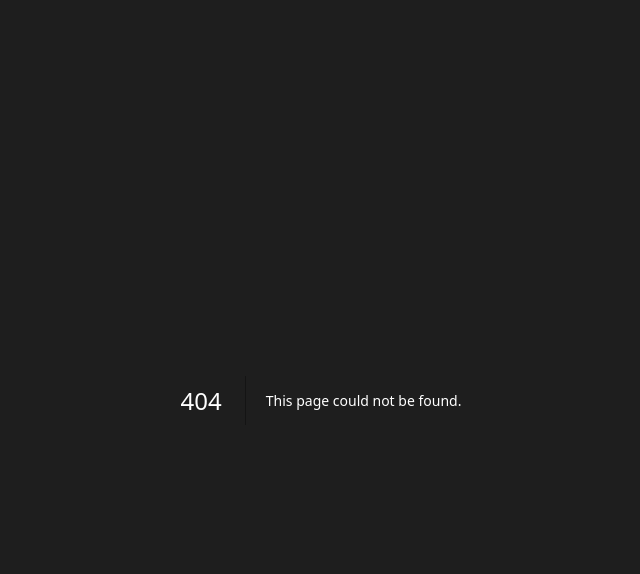
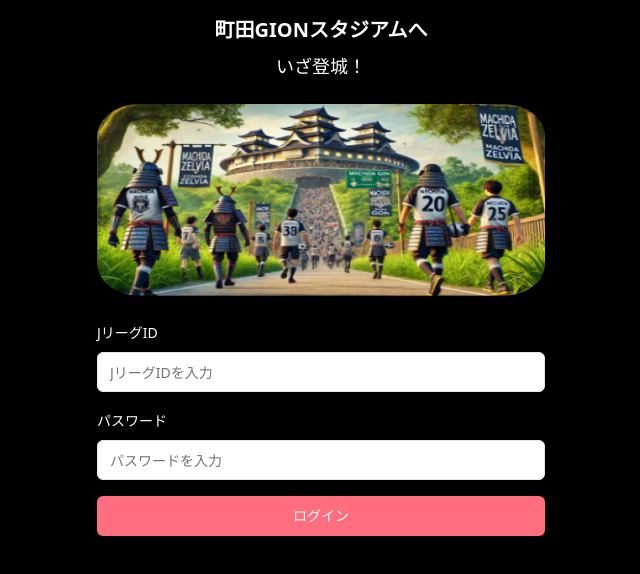
Before and after one commit to Rika-7/geo_frontend, a Next.js app: page /login in a window 1280 px wide. Before the commit this address had no page. Shown: the top 574 px of the page, without its empty margins (319-959 px from the left). Built offline with nearby package versions, Linux system fonts and the light colour scheme.

Commit message:
Created the second page with a page transition from the home page.

```diff
--- a/package.json
+++ b/package.json
@@ -9,6 +9,8 @@
     "lint": "next lint"
   },
   "dependencies": {
+    "@hookform/resolvers": "^3.9.1",
+    "@radix-ui/react-label": "^2.1.0",
     "@radix-ui/react-slot": "^1.1.0",
     "class-variance-authority": "^0.7.0",
     "clsx": "^2.1.1",
@@ -19,9 +21,11 @@
     "next": "15.0.2",
     "react": "^18.3.1",
     "react-dom": "^18.3.1",
+    "react-hook-form": "^7.53.2",
     "react-leaflet": "^4.2.1",
     "tailwind-merge": "^2.5.4",
-    "tailwindcss-animate": "^1.0.7"
+    "tailwindcss-animate": "^1.0.7",
+    "zod": "^3.23.8"
   },
   "devDependencies": {
     "@types/leaflet": "^1.9.14",
--- /dev/null
+++ b/src/app/login/page.tsx
@@ -0,0 +1,92 @@
+'use client'
+
+import React from "react"
+import { useForm } from "react-hook-form"
+import { zodResolver } from "@hookform/resolvers/zod"
+import * as z from "zod"
+import { Button } from "@/components/ui/button"
+import {
+  Form,
+  FormControl,
+  FormField,
+  FormItem,
+  FormLabel,
+  FormMessage,
+} from "@/components/ui/form"
+import { Input } from "@/components/ui/input"
+import Image from 'next/image'
+
+const formSchema = z.object({
+  jleagueId: z.string().min(1, { message: "JリーグIDを入力してください" }),
+  password: z.string().min(6, { message: "パスワードは6文字以上で入力してください" }),
+})
+
+export default function Login() {
+  const form = useForm<z.infer<typeof formSchema>>({
+    resolver: zodResolver(formSchema),
+    defaultValues: {
+      jleagueId: "",
+      password: "",
+    },
+  })
+
+  function onSubmit(values: z.infer<typeof formSchema>) {
+    // Handle form submission
+    console.log(values)
+  }
+
+  return (
+    <div className="min-h-screen bg-black text-white font-sans">
+      <main className="p-4 space-y-6">
+        <div className="text-center">
+          <h1 className="text-xl font-bold">町田GIONスタジアムへ</h1>
+          <h2 className="text-lg mt-2">いざ登城！</h2>
+        </div>
+
+        <div className="relative w-full max-w-md h-48 mx-auto">
+          <Image
+            src="/images/castle.png"
+            alt="castle"
+            fill
+            className="rounded-lg"
+            priority
+          />
+        </div>
+
+        <Form {...form}>
+          <form onSubmit={form.handleSubmit(onSubmit)} className="space-y-4 max-w-md mx-auto">
+            <FormField
+              control={form.control}
+              name="jleagueId"
+              render={({ field }) => (
+                <FormItem>
+                  <FormLabel className="text-white">JリーグID</FormLabel>
+                  <FormControl>
+                    <Input placeholder="JリーグIDを入力" {...field} className="bg-white text-black" />
+                  </FormControl>
+                  <FormMessage />
+                </FormItem>
+              )}
+            />
+            <FormField
+              control={form.control}
+              name="password"
+              render={({ field }) => (
+                <FormItem>
+                  <FormLabel className="text-white">パスワード</FormLabel>
+                  <FormControl>
+                    <Input placeholder="パスワードを入力" type="password" {...field} className="bg-white text-black" />
+                  </FormControl>
+                  <FormMessage />
+                </FormItem>
+              )}
+            />
+            <Button type="submit" className="w-full bg-[#FF6E7F] hover:bg-[#FF5C6F] text-white">
+              ログイン
+            </Button>
+          </form>
+        </Form>
+      </main>
+    </div>
+  )
+}
--- a/src/app/page.tsx
+++ b/src/app/page.tsx
@@ -1,24 +1,8 @@
-// import React from "react";
-// import { Button, buttonVariants } from "@/components/ui/button";
-// import Link from "next/link";
-
-// const Home: React.FC = () => {
-//   return (
-//     <div className="flex flex-col items-center justify-center h-screen">
-//       <div className="mb-4">Home</div>
-//       <Link href="/map" passHref>
-//         <Button className={buttonVariants({ variant: "secondary" })}>
-//           Map Page
-//         </Button>
-//       </Link>
-//     </div>
-//   );
-// };
-
 import React from "react"
 import { ChevronDown } from 'lucide-react'
 import { Button } from "@/components/ui/button"
 import Image from 'next/image';
+import Link from 'next/link'
 
 const Home: React.FC = () => {
   return (
@@ -57,7 +41,11 @@
         </div>
 
         <div className="space-y-3 pt-4">
-          <Button className="w-full bg-[#FF6E7F] hover:bg-[#FF5C6F] text-white">ログイン</Button>
+          <Button className="w-full bg-[#FF6E7F] hover:bg-[#FF5C6F] text-white">
+            <Link href="/login">
+              ログイン
+            </Link>
+          </Button>
           <Button variant="outline" className="w-full bg-transparent text-white border-white hover:bg-white hover:text-black">新規登録</Button>
         </div>
       </main>
--- /dev/null
+++ b/src/components/ui/form.tsx
@@ -0,0 +1,178 @@
+"use client"
+
+import * as React from "react"
+import * as LabelPrimitive from "@radix-ui/react-label"
+import { Slot } from "@radix-ui/react-slot"
+import {
+  Controller,
+  ControllerProps,
+  FieldPath,
+  FieldValues,
+  FormProvider,
+  useFormContext,
+} from "react-hook-form"
+
+import { cn } from "@/lib/utils"
+import { Label } from "@/components/ui/label"
+
+const Form = FormProvider
+
+type FormFieldContextValue<
+  TFieldValues extends FieldValues = FieldValues,
+  TName extends FieldPath<TFieldValues> = FieldPath<TFieldValues>
+> = {
+  name: TName
+}
+
+const FormFieldContext = React.createContext<FormFieldContextValue>(
+  {} as FormFieldContextValue
+)
+
+const FormField = <
+  TFieldValues extends FieldValues = FieldValues,
+  TName extends FieldPath<TFieldValues> = FieldPath<TFieldValues>
+>({
+  ...props
+}: ControllerProps<TFieldValues, TName>) => {
+  return (
+    <FormFieldContext.Provider value={{ name: props.name }}>
+      <Controller {...props} />
+    </FormFieldContext.Provider>
+  )
+}
+
+const useFormField = () => {
+  const fieldContext = React.useContext(FormFieldContext)
+  const itemContext = React.useContext(FormItemContext)
+  const { getFieldState, formState } = useFormContext()
+
+  const fieldState = getFieldState(fieldContext.name, formState)
+
+  if (!fieldContext) {
+    throw new Error("useFormField should be used within <FormField>")
+  }
+
+  const { id } = itemContext
+
+  return {
+    id,
+    name: fieldContext.name,
+    formItemId: `${id}-form-item`,
+    formDescriptionId: `${id}-form-item-description`,
+    formMessageId: `${id}-form-item-message`,
+    ...fieldState,
+  }
+}
+
+type FormItemContextValue = {
+  id: string
+}
+
+const FormItemContext = React.createContext<FormItemContextValue>(
+  {} as FormItemContextValue
+)
+
+const FormItem = React.forwardRef<
+  HTMLDivElement,
+  React.HTMLAttributes<HTMLDivElement>
+>(({ className, ...props }, ref) => {
+  const id = React.useId()
+
+  return (
+    <FormItemContext.Provider value={{ id }}>
+      <div ref={ref} className={cn("space-y-2", className)} {...props} />
+    </FormItemContext.Provider>
+  )
+})
+FormItem.displayName = "FormItem"
+
+const FormLabel = React.forwardRef<
+  React.ElementRef<typeof LabelPrimitive.Root>,
+  React.ComponentPropsWithoutRef<typeof LabelPrimitive.Root>
+>(({ className, ...props }, ref) => {
+  const { error, formItemId } = useFormField()
+
+  return (
+    <Label
+      ref={ref}
+      className={cn(error && "text-red-500 dark:text-red-900", className)}
+      htmlFor={formItemId}
+      {...props}
+    />
+  )
+})
+FormLabel.displayName = "FormLabel"
+
+const FormControl = React.forwardRef<
+  React.ElementRef<typeof Slot>,
+  React.ComponentPropsWithoutRef<typeof Slot>
+>(({ ...props }, ref) => {
+  const { error, formItemId, formDescriptionId, formMessageId } = useFormField()
+
+  return (
+    <Slot
+      ref={ref}
+      id={formItemId}
+      aria-describedby={
+        !error
+          ? `${formDescriptionId}`
+          : `${formDescriptionId} ${formMessageId}`
+      }
+      aria-invalid={!!error}
+      {...props}
+    />
+  )
+})
+FormControl.displayName = "FormControl"
+
+const FormDescription = React.forwardRef<
+  HTMLParagraphElement,
+  React.HTMLAttributes<HTMLParagraphElement>
+>(({ className, ...props }, ref) => {
+  const { formDescriptionId } = useFormField()
+
+  return (
+    <p
+      ref={ref}
+      id={formDescriptionId}
+      className={cn("text-sm text-neutral-500 dark:text-neutral-400", className)}
+      {...props}
+    />
+  )
+})
+FormDescription.displayName = "FormDescription"
+
+const FormMessage = React.forwardRef<
+  HTMLParagraphElement,
+  React.HTMLAttributes<HTMLParagraphElement>
+>(({ className, children, ...props }, ref) => {
+  const { error, formMessageId } = useFormField()
+  const body = error ? String(error?.message) : children
+
+  if (!body) {
+    return null
+  }
+
+  return (
+    <p
+      ref={ref}
+      id={formMessageId}
+      className={cn("text-sm font-medium text-red-500 dark:text-red-900", className)}
+      {...props}
+    >
+      {body}
+    </p>
+  )
+})
+FormMessage.displayName = "FormMessage"
+
+export {
+  useFormField,
+  Form,
+  FormItem,
+  FormLabel,
+  FormControl,
+  FormDescription,
+  FormMessage,
+  FormField,
+}
--- /dev/null
+++ b/src/components/ui/input.tsx
@@ -0,0 +1,22 @@
+import * as React from "react"
+
+import { cn } from "@/lib/utils"
+
+const Input = React.forwardRef<HTMLInputElement, React.ComponentProps<"input">>(
+  ({ className, type, ...props }, ref) => {
+    return (
+      <input
+        type={type}
+        className={cn(
+          "flex h-10 w-full rounded-md border border-neutral-200 bg-white px-3 py-2 text-base ring-offset-white file:border-0 file:bg-transparent file:text-sm file:font-medium file:text-neutral-950 placeholder:text-neutral-500 focus-visible:outline-none focus-visible:ring-2 focus-visible:ring-neutral-950 focus-visible:ring-offset-2 disabled:cursor-not-allowed disabled:opacity-50 md:text-sm dark:border-neutral-800 dark:bg-neutral-950 dark:ring-offset-neutral-950 dark:file:text-neutral-50 dark:placeholder:text-neutral-400 dark:focus-visible:ring-neutral-300",
+          className
+        )}
+        ref={ref}
+        {...props}
+      />
+    )
+  }
+)
+Input.displayName = "Input"
+
+export { Input }
--- /dev/null
+++ b/src/components/ui/label.tsx
@@ -0,0 +1,26 @@
+"use client"
+
+import * as React from "react"
+import * as LabelPrimitive from "@radix-ui/react-label"
+import { cva, type VariantProps } from "class-variance-authority"
+
+import { cn } from "@/lib/utils"
+
+const labelVariants = cva(
+  "text-sm font-medium leading-none peer-disabled:cursor-not-allowed peer-disabled:opacity-70"
+)
+
+const Label = React.forwardRef<
+  React.ElementRef<typeof LabelPrimitive.Root>,
+  React.ComponentPropsWithoutRef<typeof LabelPrimitive.Root> &
+    VariantProps<typeof labelVariants>
+>(({ className, ...props }, ref) => (
+  <LabelPrimitive.Root
+    ref={ref}
+    className={cn(labelVariants(), className)}
+    {...props}
+  />
+))
+Label.displayName = LabelPrimitive.Root.displayName
+
+export { Label }
```
Also changed, not shown: 1 other file (tests, documents, lock files or other folders).
